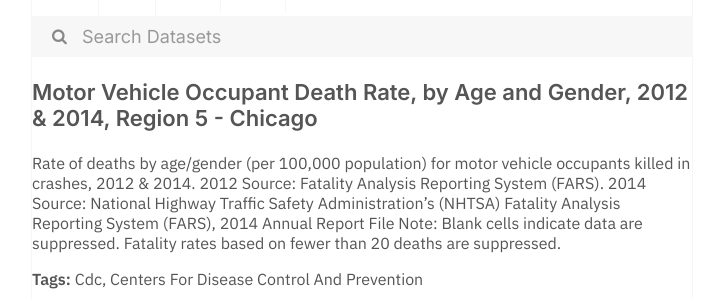
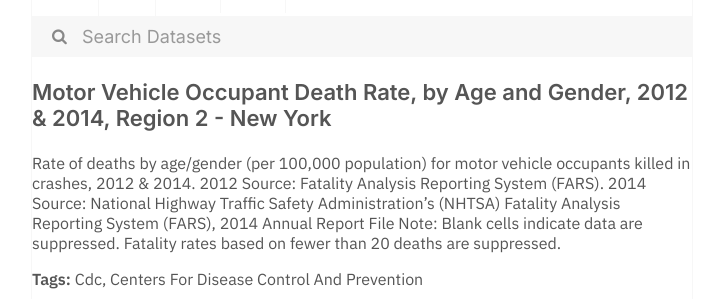
Before and after one commit to dayda-entities/us-department-of-health-and-human-services, a Jekyll site: the page built from _posts/2020-11-10-motor-vehicle-occupant-death-r.md, in a window 1280 px wide. Shown: the part 288-587 px from the top of the page, without its empty margins (278-998 px from the left). Built offline with Jekyll 4.4.1, drawn with Linux system fonts in a browser that asks for light colours.

```diff
--- a/_posts/2020-11-10-motor-vehicle-occupant-death-r.md
+++ b/_posts/2020-11-10-motor-vehicle-occupant-death-r.md
@@ -1,17 +1,17 @@
 ---
 title: >-
-  Motor Vehicle Occupant Death Rate, by Age and Gender, 2012 & 2014, Region 5 -
-  Chicago
-created: '2020-11-10T16:18:36.090160'
-modified: '2021-04-17T02:30:30.907807'
+  Motor Vehicle Occupant Death Rate, by Age and Gender, 2012 & 2014, Region 2 -
+  New York
+created: '2020-11-10T16:18:36.422163'
+modified: '2021-04-17T02:20:27.502874'
 state: active
 type: dataset
 tags:
   - Cdc
   - Centers For Disease Control And Prevention
 groups: []
-csv_url: 'https://data.cdc.gov/api/views/6i2x-3kw3/rows.csv?accessType=DOWNLOAD'
-json_url: 'https://data.cdc.gov/api/views/6i2x-3kw3/rows.json?accessType=DOWNLOAD'
+csv_url: 'https://data.cdc.gov/api/views/fj6s-ssz6/rows.csv?accessType=DOWNLOAD'
+json_url: 'https://data.cdc.gov/api/views/fj6s-ssz6/rows.json?accessType=DOWNLOAD'
 layout: post
 
 ---
```
